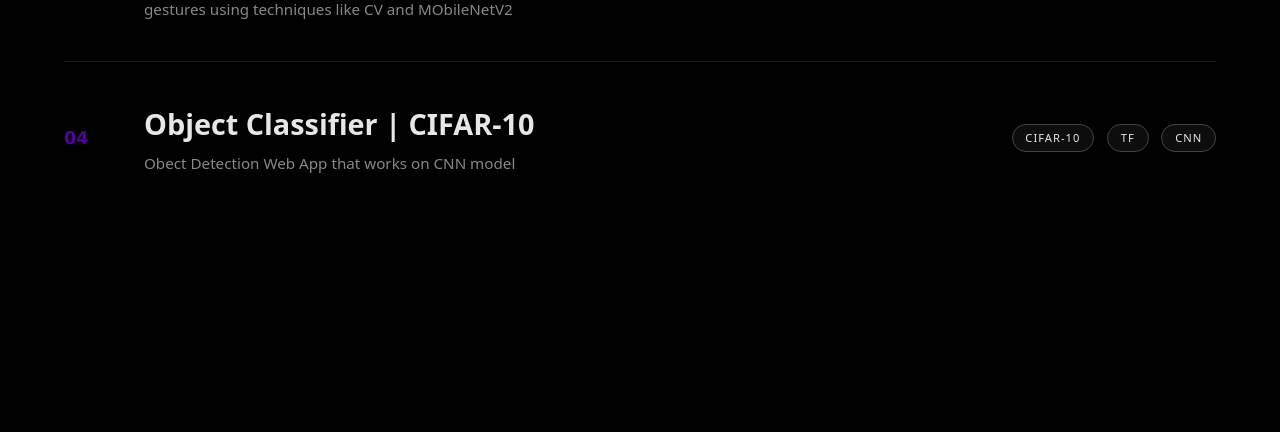
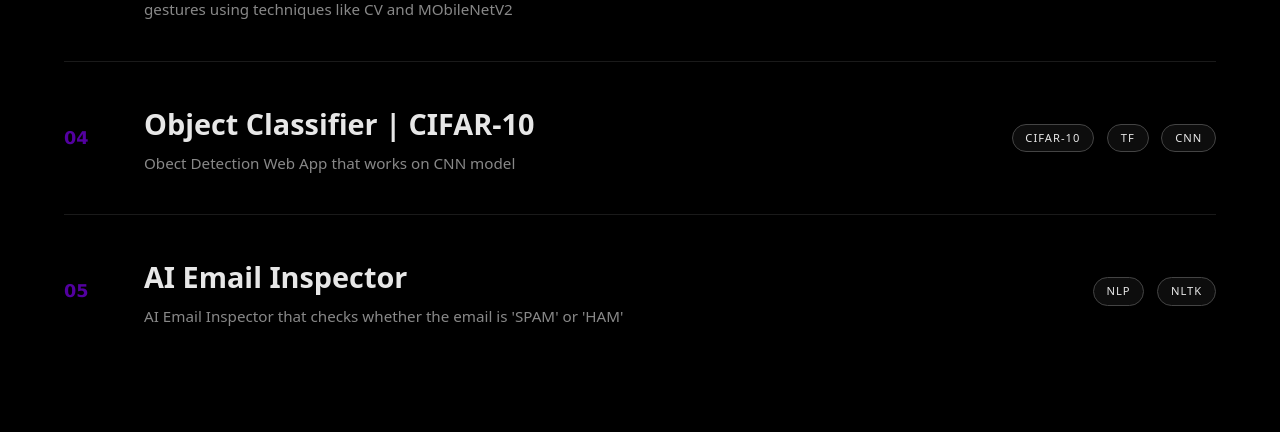
Before and after one commit to themehmi/PortFolio, a Flask app: page /projects in a window 1280 px wide. Shown: the part 957-1389 px from the top of the page. Before the commit the page ends 1130 px from the top, so only its background shows below. Run offline with Flask 3, Linux system fonts and the light colour scheme.

Commit message:
Add AI Email Inspector project to projects.html
Added a new project entry for AI Email Inspector.

```diff
--- a/templates/projects.html
+++ b/templates/projects.html
@@ -289,6 +289,18 @@
                     </div>
                 </a>
 
+                <a href="https://ai-email-inspection-ynogr6tuwedrhaspp4yi4y.streamlit.app/" class="project-item">
+                    <div class="item-num">05</div>
+                    <div class="item-title">
+                        <h2>AI Email Inspector</h2>
+                        <p>AI Email Inspector that checks whether the email is 'SPAM' or 'HAM'</p>
+                    </div>
+                    <div class="item-tags">
+                        <span>NLP</span>
+                        <span>NLTK</span>
+                    </div>
+                </a>
+
             </div>
         </main>
     </div>
```
